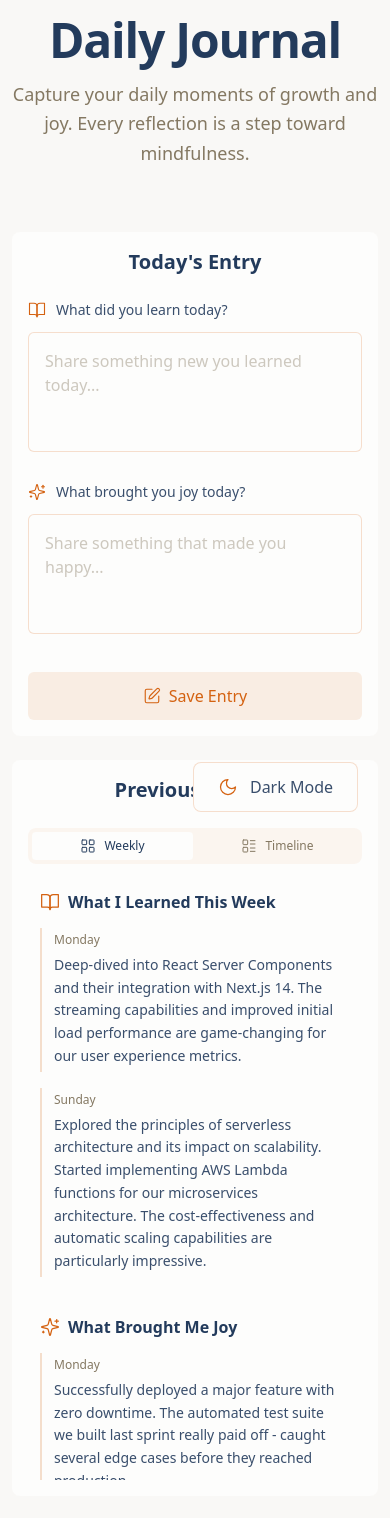
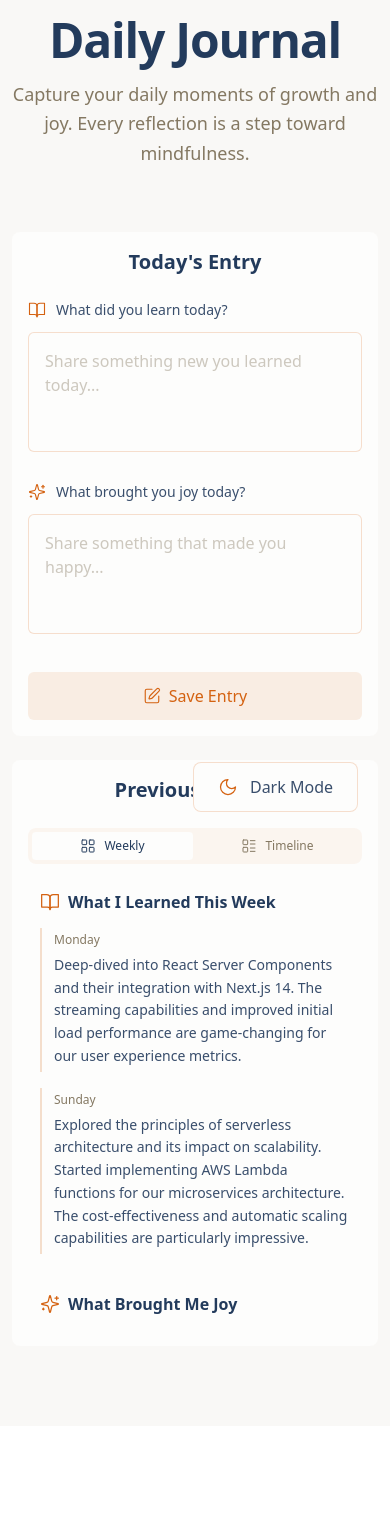
Before and after one commit to morhendos/quick-journal-app, a Next.js app: page / in a window 390 px wide. Shown: the top 1518 px of the page. After the commit the page ends 1426 px from the top, so only its background shows below. Built offline with nearby package versions, Linux system fonts and the light colour scheme.

Commit message:
feat: improve JournalEntryList mobile responsiveness

```diff
--- a/src/components/JournalEntryList.tsx
+++ b/src/components/JournalEntryList.tsx
@@ -12,7 +12,7 @@ type ViewType = 'chronological' | 'weekly';
 
 export function JournalEntryList() {
   const [entries, setEntries] = useState<JournalEntry[]>([]);
-  const [view, setView] = useState<ViewType>('weekly'); // Changed default to 'weekly'
+  const [view, setView] = useState<ViewType>('weekly');
 
   // Update entries whenever local storage changes
   useEffect(() => {
@@ -44,14 +44,14 @@ export function JournalEntryList() {
 
   if (entries.length === 0) {
     return (
-      <div className="text-center py-12 border-2 border-dashed border-accent/20 rounded-lg transition-colors">
-        <div className="inline-block p-3 bg-accent/5 rounded-full mb-4">
+      <div className="text-center py-8 sm:py-12 border-2 border-dashed border-accent/20 rounded-lg transition-colors">
+        <div className="inline-block p-3 bg-accent/5 rounded-full mb-3 sm:mb-4">
           <BookOpen size={24} className="text-accent" strokeWidth={1.5} />
         </div>
-        <p className="text-ink font-medium mb-1 journal-heading transition-colors">
+        <p className="text-ink font-medium mb-1 journal-heading transition-colors text-base sm:text-lg">
           Your Journal Awaits
         </p>
-        <p className="text-muted text-sm journal-text transition-colors">
+        <p className="text-muted text-xs sm:text-sm journal-text transition-colors px-4">
           Begin your journey of reflection today
         </p>
       </div>
@@ -62,9 +62,9 @@ export function JournalEntryList() {
     <div>
       <ViewToggle view={view} onViewChange={setView} />
 
-      <div className="max-h-[600px] overflow-y-auto pr-2">
+      <div className="max-h-[450px] sm:max-h-[600px] overflow-y-auto pr-1 sm:pr-2 -mr-1 sm:-mr-2">
         {view === 'chronological' ? (
-          <div className="space-y-6">
+          <div className="space-y-4 sm:space-y-6">
             {entries.map((entry, index) => (
               <div
                 key={entry.id}
```
